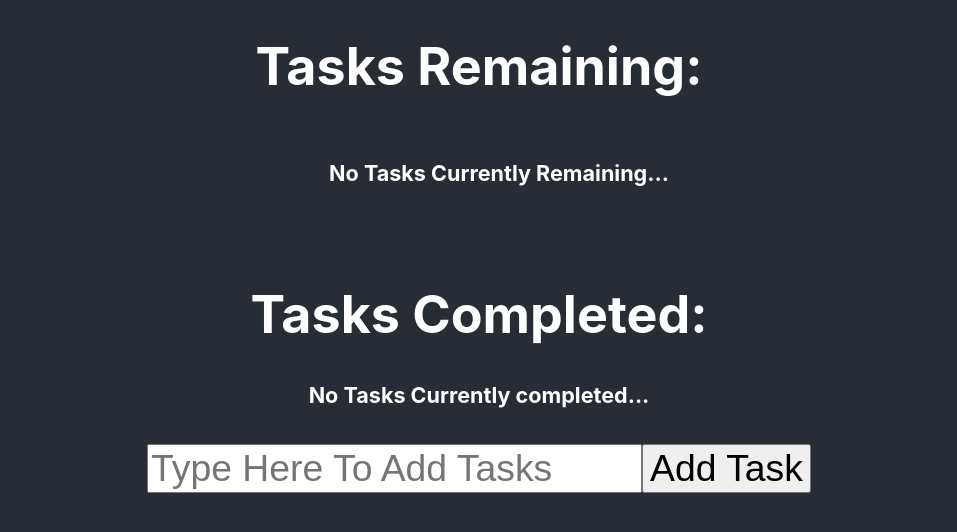
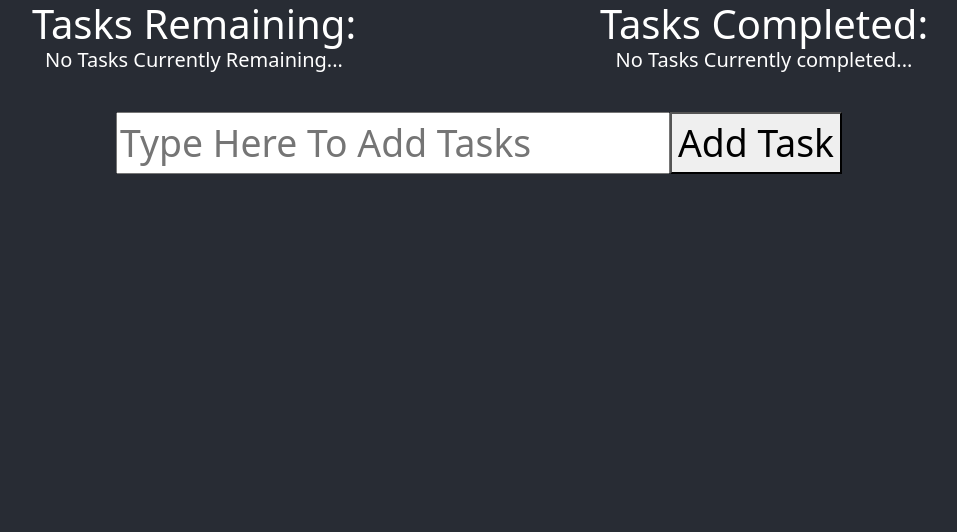
Before and after one commit to CodersforLearning/todo-app-react-Arithmetic-Overflow, a React (Create React App) app: page / in a window 1280 px wide. Shown: the top 532 px of the page, without its empty margins (161-1118 px from the left). Built offline with nearby package versions, Linux system fonts and the light colour scheme.

Commit message:
Used bootstrap grid for styling

```diff
--- a/package.json
+++ b/package.json
@@ -6,6 +6,7 @@
     "@testing-library/jest-dom": "^5.11.4",
     "@testing-library/react": "^11.1.0",
     "@testing-library/user-event": "^12.1.10",
+    "bootstrap": "^5.0.2",
     "react": "^17.0.2",
     "react-bootstrap": "^1.6.1",
     "react-dom": "^17.0.2",
--- a/src/components/TaskList.jsx
+++ b/src/components/TaskList.jsx
@@ -1,4 +1,6 @@
 import React, { useState, useEffect } from 'react';
+
+import { Container, Row, Col } from 'react-bootstrap';
 
 import Task from './Task';
 
@@ -24,20 +26,24 @@ const TaskList = ({
   );
 
   return (
-    <div>
+    <Container style={{'marginBottom': '4vh'}}>
+      <Row>
+        <Col>
           <h1 style={{'marginBottom': '0'}}>
             Tasks Remaining:
           </h1>
 
+          {
+            (tasks.length > 0) &&
               <ul
                 style={{
                   'justifyContent': 'left',
                   'textAlign': 'left',
-          'display': 'inline-block'
+                  'display': 'inline-block',
+                  'marginBottom': '0'
                 }}
               >
               {
-          (tasks.length > 0) &&
                 tasks.map(
                   (taskTitle, i) =>
                     <li
@@ -51,6 +57,8 @@ const TaskList = ({
                     </li>
                 )
               }
+              </ul>
+          }
 
           {
             (tasks.length === 0) &&
@@ -58,15 +66,25 @@ const TaskList = ({
                 No Tasks Currently Remaining...
               </h5>
           }
-      </ul>
 
+        </Col>
+
+        <Col>
           <h1 style={{'marginBottom': '0'}}>
             Tasks Completed:
           </h1>
 
-      <ul>
           {
             (completed.length > 0) &&
+              <ul
+                style={{
+                  'justifyContent': 'left',
+                  'textAlign': 'left',
+                  'display': 'inline-block',
+                  'marginBottom': '0'
+                }}
+              >
+                {
                   completed.map(
                     (taskTitle, i) =>
                       <li
@@ -81,6 +99,7 @@ const TaskList = ({
                   )
                 }
               </ul>
+          }
 
           {
             (completed.length === 0) &&
@@ -88,7 +107,9 @@ const TaskList = ({
                 No Tasks Currently completed...
               </h5>
           }
-    </div>
+        </Col>
+      </Row>
+    </Container>
   );
 };
 
--- a/src/components/TaskPanel.jsx
+++ b/src/components/TaskPanel.jsx
@@ -2,6 +2,9 @@ import React, { useState } from 'react';
 
 import TaskList from './TaskList';
 import AdditionPanel from './AdditionPanel';
+
+import { Container, Row, Col } from 'react-bootstrap';
+
 
 const TaskPanel = ({ className }) => {
   const [taskList, setTaskList] =
--- a/src/index.jsx
+++ b/src/index.jsx
@@ -3,6 +3,7 @@ import ReactDOM from 'react-dom';
 import './index.css';
 import App from './App';
 import reportWebVitals from './reportWebVitals';
+import 'bootstrap/dist/css/bootstrap.min.css';
 
 ReactDOM.render(
   <React.StrictMode>
@@ -11,6 +12,7 @@ ReactDOM.render(
   document.getElementById('root')
 );
 
+
 // If you want to start measuring performance in your app, pass a function
 // to log results (for example: reportWebVitals(console.log))
 // or send to an analytics endpoint. Learn more: https://bit.ly/CRA-vitals
```
Lines whose indentation alone changed are shown as unchanged.
